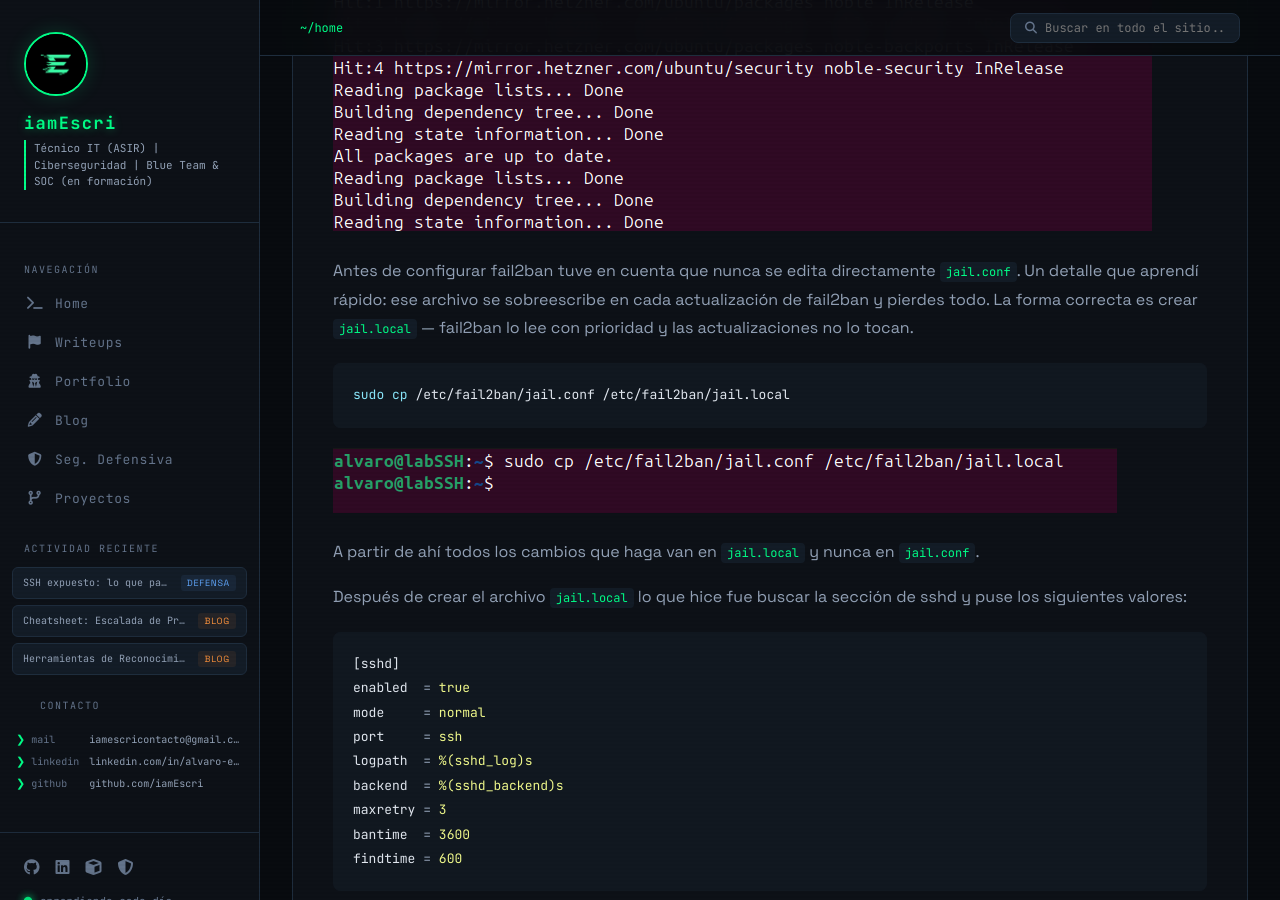
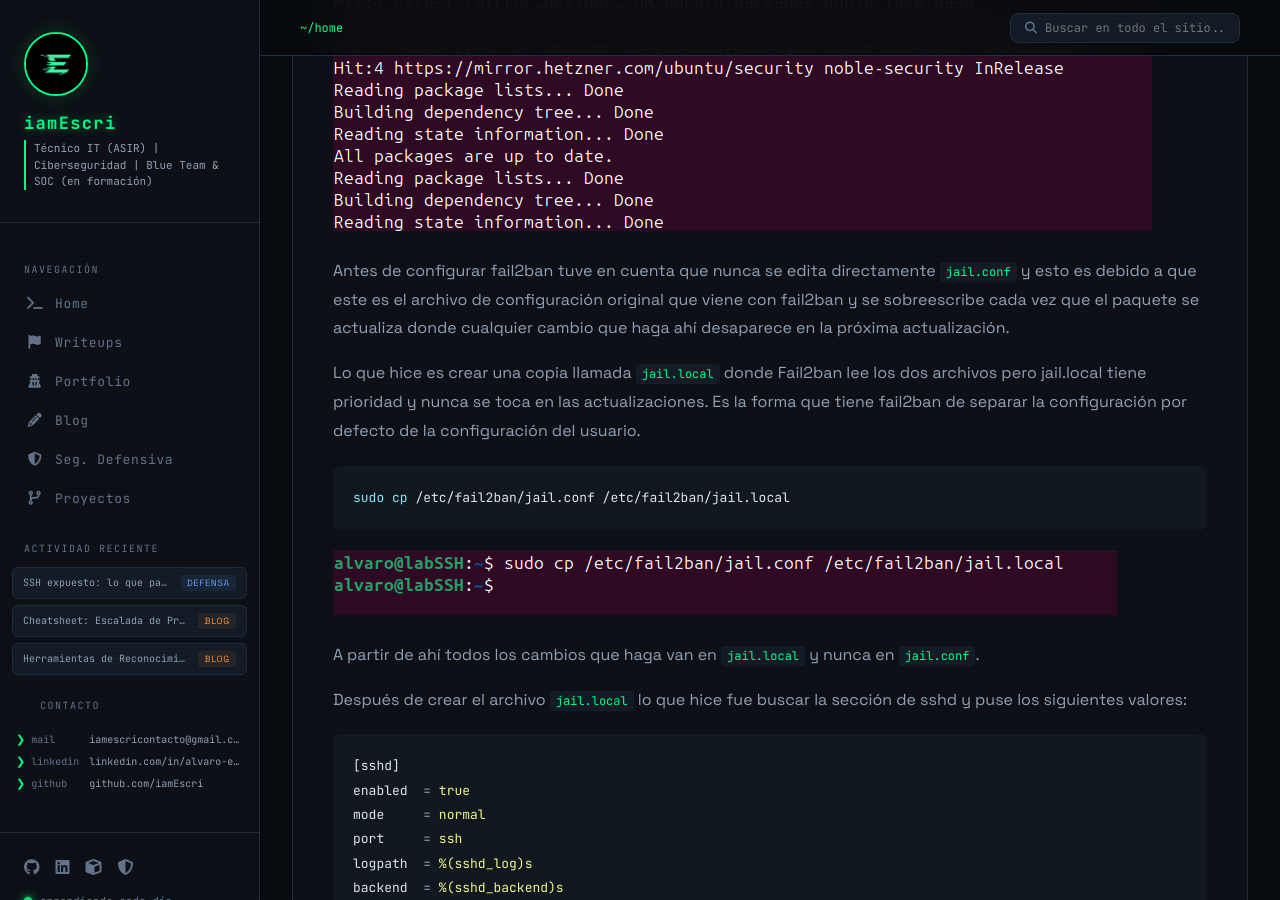
Before and after one commit to iamEscri/iamescri.github.io, a Jekyll site: the page built from _posts/defensive/2026-05-15-ssh-expuesto-primeras-horas.md, in a window 1280 px wide and 900 px high, scrolled down 8764 px. Built offline with Jekyll 4.4.1, drawn with Linux system fonts in a browser that asks for light colours.

Commit message:
Update 2026-05-15-ssh-expuesto-primeras-horas.md

````diff
--- a/_posts/defensive/2026-05-15-ssh-expuesto-primeras-horas.md
+++ b/_posts/defensive/2026-05-15-ssh-expuesto-primeras-horas.md
@@ -200,7 +200,9 @@ sudo apt update && sudo apt install fail2ban -y
 
 ![Instalación de fail2ban](/assets/img/defensiva/SSH-expuesto/17-fail2ban-install.png)
 
-Antes de configurar fail2ban tuve en cuenta que nunca se edita directamente `jail.conf`. Un detalle que aprendí rápido: ese archivo se sobreescribe en cada actualización de fail2ban y pierdes todo. La forma correcta es crear `jail.local` — fail2ban lo lee con prioridad y las actualizaciones no lo tocan.
+Antes de configurar fail2ban tuve en cuenta que nunca se edita directamente `jail.conf` y esto es debido a que este es el archivo de configuración original que viene con fail2ban y se sobreescribe cada vez que el paquete se actualiza donde cualquier cambio que haga ahí desaparece en la próxima actualización.
+
+Lo que hice es crear una copia llamada `jail.local` donde Fail2ban lee los dos archivos pero jail.local tiene prioridad y nunca se toca en las actualizaciones. Es la forma que tiene fail2ban de separar la configuración por defecto de la configuración del usuario.
 
 ```bash
 sudo cp /etc/fail2ban/jail.conf /etc/fail2ban/jail.local
````
